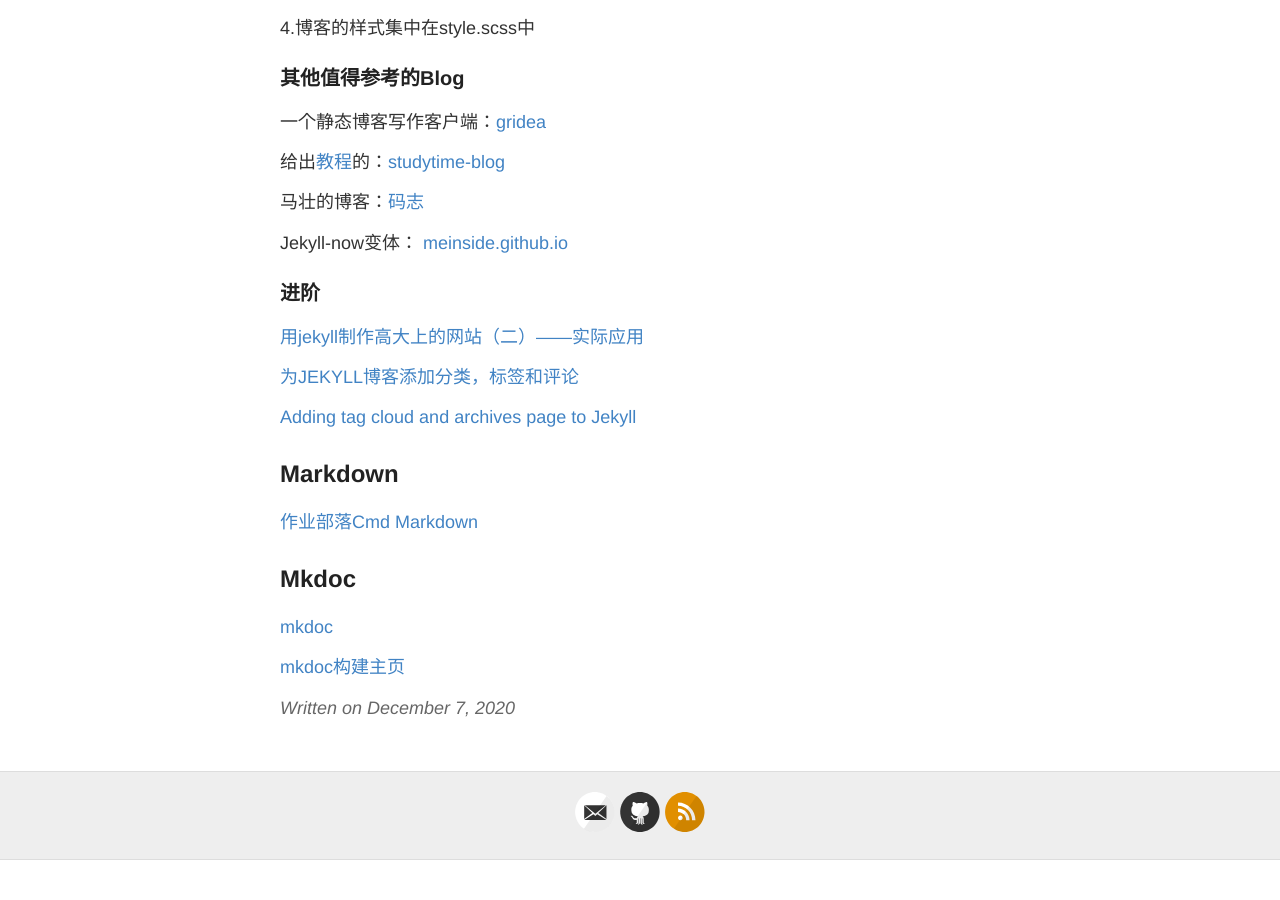
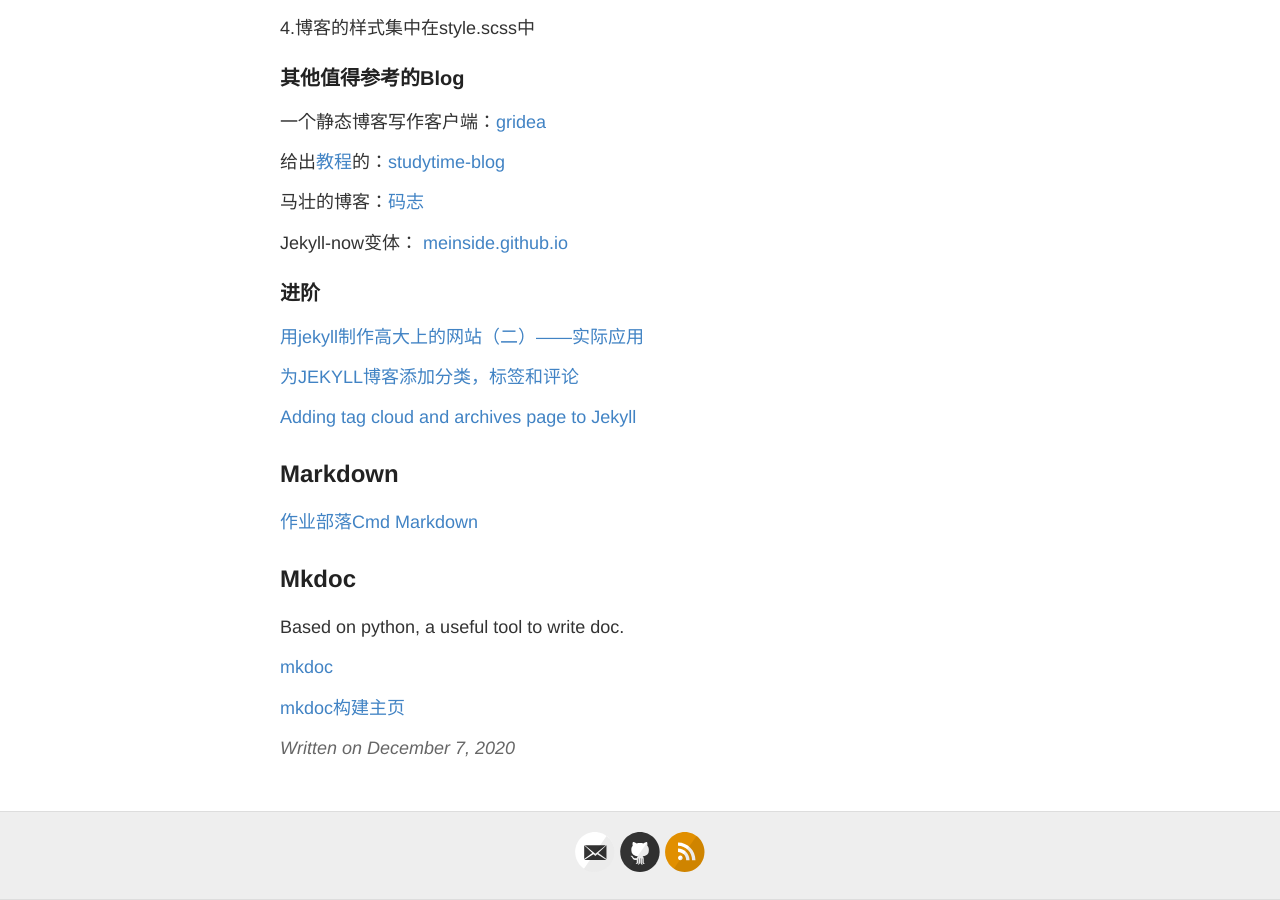
Before and after one commit to RuifMaxx/formalweb, a Jekyll site: the page built from _posts/2020-12-7-Git and Jekyll and Markdown.md, in a window 1280 px wide and 900 px high, scrolled down 916 px. Built offline with Jekyll 4.4.1, drawn with Linux system fonts in a browser that asks for light colours; before the commit the page ends 1776 px from its top, so only the background shows below that.

Commit message:
Update 2020-12-7-Git and Jekyll and Markdown.md

```diff
--- a/_posts/2020-12-7-Git and Jekyll and Markdown.md
+++ b/_posts/2020-12-7-Git and Jekyll and Markdown.md
@@ -58,6 +58,9 @@ Jekyll-now变体： [meinside.github.io](https://github.com/meinside/meinside.gi
 [作业部落Cmd Markdown](https://www.zybuluo.com/mdeditor)
 
 ## Mkdoc
+
+Based on python,  a useful tool to write doc.
+
 [mkdoc](https://zhuanlan.zhihu.com/p/50806149)
 
 [mkdoc构建主页](https://www.zhihu.com/answer/1027247191)
```
